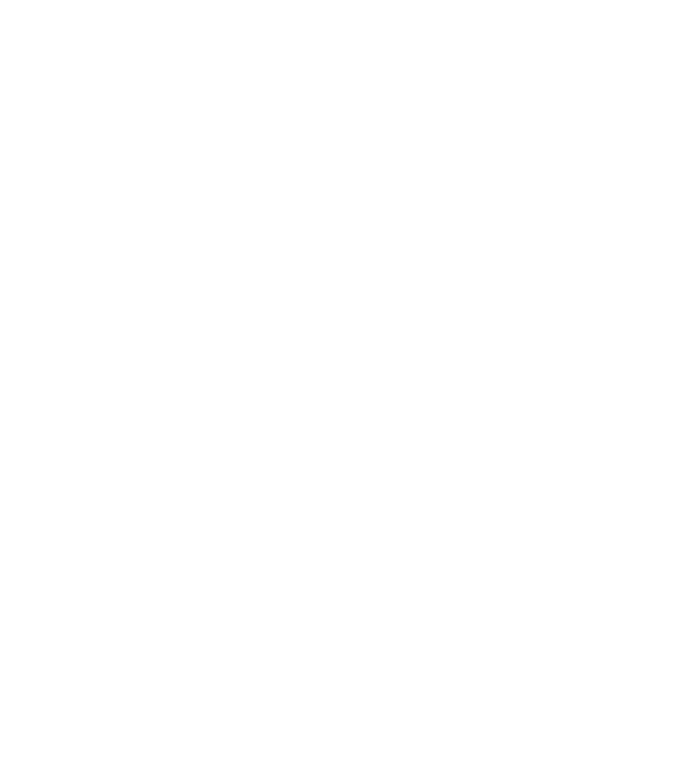
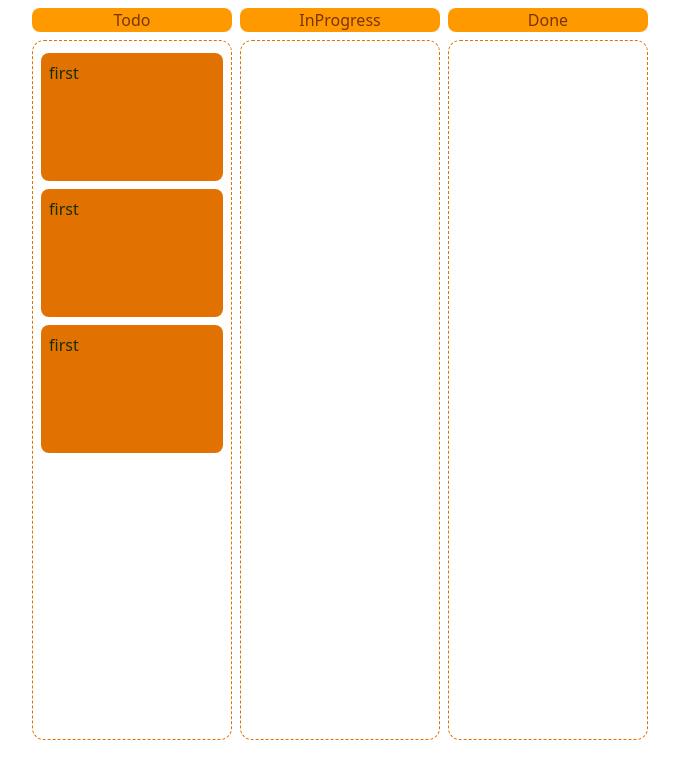
Before and after one commit to ehsanmmd/todoList, a React (Vite) app: page / in a window 1280 px wide. Shown: the top 778 px of the page, without its empty margins (300-979 px from the left). Built offline with nearby package versions, Linux system fonts and the light colour scheme.

Commit message:
feat: add dnd-kit basic operation

```diff
--- a/src/App.tsx
+++ b/src/App.tsx
@@ -1,5 +1,11 @@
+import { Board } from "./Board";
+
 function App() {
-  return <div className="flex justify-center"></div>;
+  return (
+    <div className="flex justify-center">
+      <Board />
+    </div>
+  );
 }
 
 export default App;
--- /dev/null
+++ b/src/Board.tsx
@@ -0,0 +1,42 @@
+import {
+  DndContext,
+  DragOverlay,
+  type DragStartEvent,
+} from "@dnd-kit/core";
+import { Card } from "./Card";
+import { Column } from "./Column";
+import { useState } from "react";
+
+export const Board = () => {
+  const [activeCard, setActiveCard] = useState<Card | null>(null);
+
+  function handleDragStart(event: DragStartEvent) {
+    const { active } = event;
+    if (active.data.current) {
+      setActiveCard(active.data.current as Card);
+    }
+  }
+
+  function handleDragEnd() {
+    setActiveCard(null);
+  }
+  return (
+    <div className="flex gap-2">
+      <DndContext onDragStart={handleDragStart} onDragEnd={handleDragEnd}>
+        <Column title="Todo" id="todo">
+          <Card title="first" id="1" />
+          <Card title="first" id="2" />
+          <Card title="first" id="3" />
+        </Column>
+        <Column title="InProgress" id="inProgress"></Column>
+        <Column title="Done" id="done"></Column>
+
+        <DragOverlay>
+          {activeCard ? (
+            <Card id={activeCard.id} title={activeCard.title} />
+          ) : null}
+        </DragOverlay>
+      </DndContext>
+    </div>
+  );
+};
--- /dev/null
+++ b/src/Card.tsx
@@ -0,0 +1,26 @@
+import { useDraggable } from "@dnd-kit/core";
+
+export interface Card {
+  id: string;
+  title: string;
+}
+
+export const Card = ({ title, id }: Card) => {
+  const { attributes, listeners, setNodeRef, isDragging } = useDraggable({
+    id,
+    data: { id, title },
+  });
+
+  return (
+    <div
+      className={`h-32 m-2 bg-amber-600 rounded-lg p-2 text-lime-950 ${
+        isDragging ? "opacity-30 border border-dashed" : "opacity-100"
+      }`}
+      ref={setNodeRef}
+      {...attributes}
+      {...listeners}
+    >
+      {title}
+    </div>
+  );
+};
--- /dev/null
+++ b/src/Column.tsx
@@ -0,0 +1,27 @@
+import { useDroppable } from "@dnd-kit/core";
+import type { PropsWithChildren } from "react";
+
+export interface Column extends PropsWithChildren {
+  id: string;
+  title: string;
+}
+
+export const Column = ({ title, children, id }: Column) => {
+  const { isOver, setNodeRef } = useDroppable({ id });
+
+  return (
+    <div>
+      <div className="text-center bg-amber-500 my-2 rounded-lg text-amber-900">
+        {title}
+      </div>
+      <div
+        className={`w-50 border border-dashed border-amber-600 rounded-xl py-1 h-[calc(100vh-100px)] overflow-y-auto ${
+          isOver ? "bg-green-100" : undefined
+        }`}
+        ref={setNodeRef}
+      >
+        {children}
+      </div>
+    </div>
+  );
+};
```
